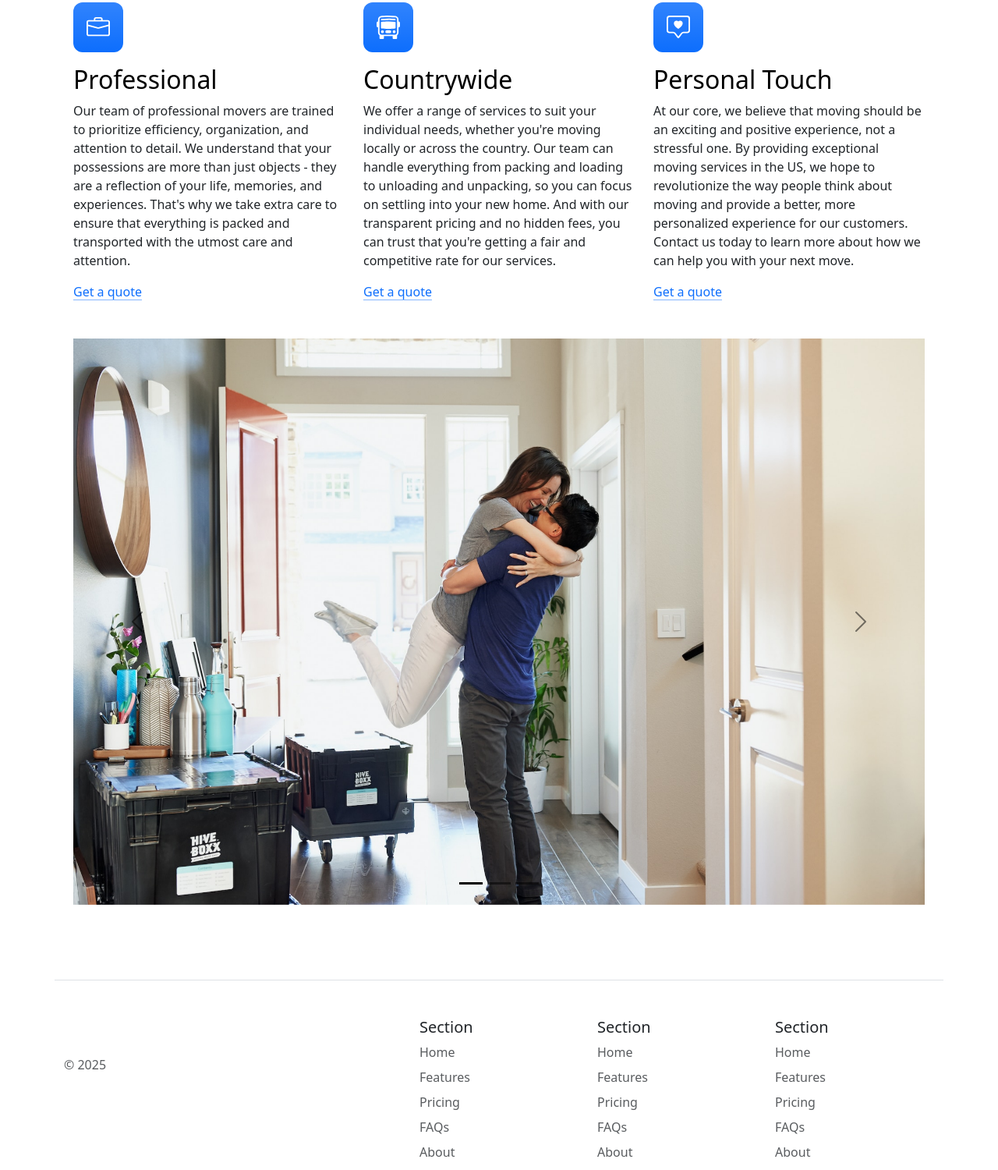
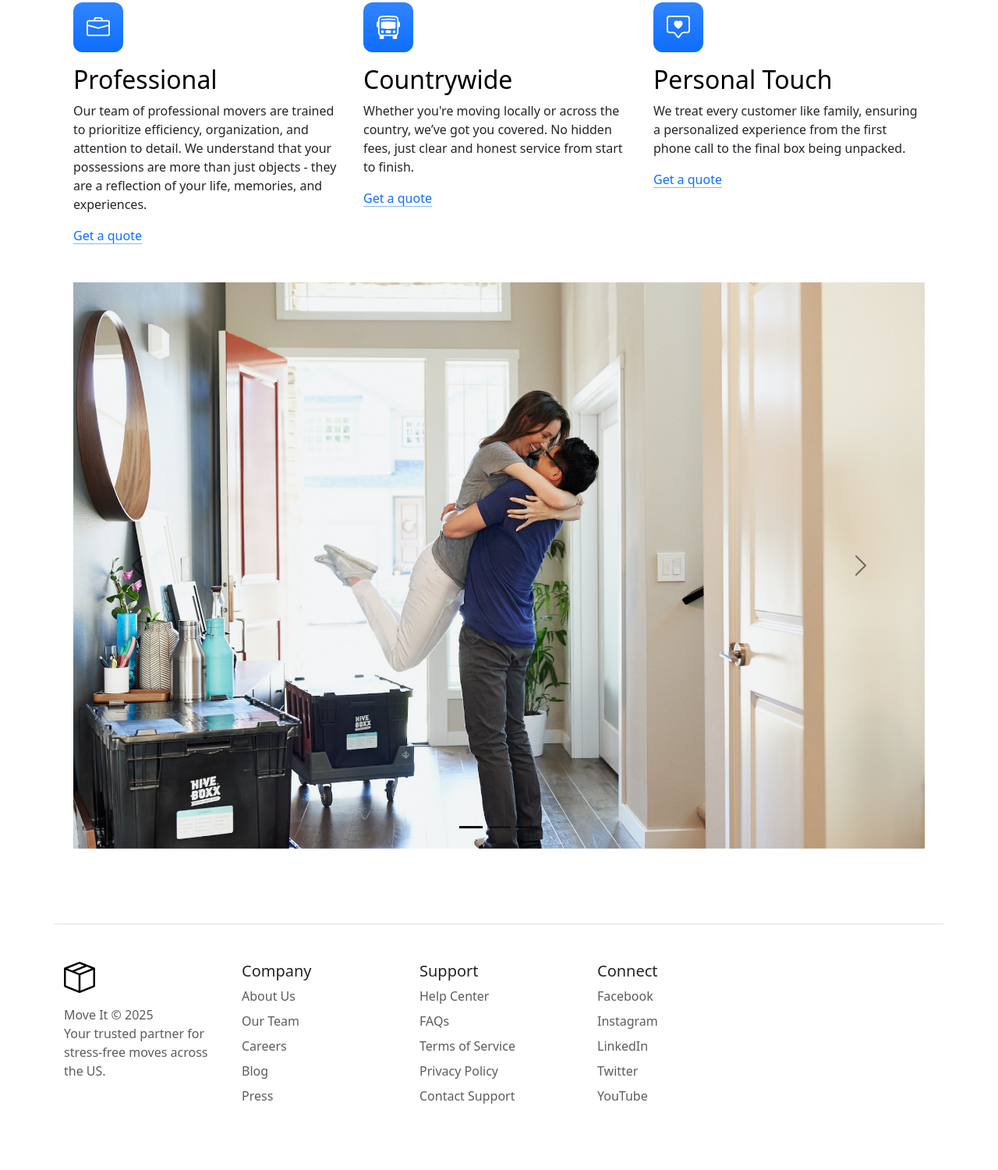
Before and after one commit to mostafaward27/Bootstrap-project, a plain HTML site: page index.html in a window 1280 px wide. Shown: the part 936-2436 px from the top of the page at 78% size. Drawn offline with nearby package versions, Linux system fonts and the light colour scheme.

Commit message:
Update index.html

```diff
--- a/index.html
+++ b/index.html
@@ -37,12 +37,12 @@
               Services
             </a>
             <ul class="dropdown-menu">
-              <li><a class="dropdown-item" href="#">Action</a></li>
-              <li><a class="dropdown-item" href="#">Another action</a></li>
+              <li><a class="dropdown-item" href="#">Residential Move</a></li>
+              <li><a class="dropdown-item" href="#">Office Relocation</a></li>
               <li>
                 <hr class="dropdown-divider">
               </li>
-              <li><a class="dropdown-item" href="#">Something else here</a></li>
+              <li><a class="dropdown-item" href="#">Custom Solutions</a></li>
             </ul>
           </li>
         </ul>
@@ -53,77 +53,66 @@
       </div>
     </div>
   </nav>
+
   <div class="px-4 pt-5 my-5 text-center border-bottom">
-    <h1 class="display-4 fw-bold text-body-emphasis">Move With Joy
-    </h1>
+    <h1 class="display-4 fw-bold text-body-emphasis">Move With Joy</h1>
     <div class="col-lg-6 mx-auto">
       <p class="lead mb-4">Welcome to our website, where we are on a mission to provide exceptional moving services to
         customers in the US. As a startup, we believe that moving doesn't have to be stressful or complicated, and we
-        are passionate about making the process as seamless and enjoyable as possible.
-      </p>
-      <div class="d-grid gap-2 d-sm-flex justify-content-sm-center mb-5"> <button type="button"
-          class="btn btn-primary btn-lg px-4 me-sm-3">Get a Quote</button> <button type="button"
-          class="btn btn-outline-secondary btn-lg px-4">Contact US</button> </div>
+        are passionate about making the process as seamless and enjoyable as possible.</p>
+      <div class="d-grid gap-2 d-sm-flex justify-content-sm-center mb-5">
+        <button type="button" class="btn btn-primary btn-lg px-4 me-sm-3">Get a Quote</button>
+        <button type="button" class="btn btn-outline-secondary btn-lg px-4">Contact US</button>
+      </div>
     </div>
     <div class="overflow-hidden" style="max-height: 30vh;">
-      <div class="container px-5"> <img src="./moving-van.jpg" class="img-fluid border rounded-3 shadow-lg mb-4"
-          alt="Example image" width="700" height="500" loading="lazy"> </div>
+      <div class="container px-5">
+        <img src="./moving-van.jpg" class="img-fluid border rounded-3 shadow-lg mb-4"
+          alt="Example image" width="700" height="500" loading="lazy">
       </div>
     </div>
+  </div>
+
   <div class="container px-4 py-5" id="featured-3">
     <h2 class="pb-2 border-bottom">Why Move With Us?</h2>
     <div class="row g-4 py-5 row-cols-1 row-cols-lg-3">
       <div class="feature col">
-        <div
-          class="feature-icon d-inline-flex align-items-center justify-content-center text-bg-primary bg-gradient fs-2 mb-3">
-          <img src="./briefcase.svg" alt="briefcase icom" height="30px">
+        <div class="feature-icon d-inline-flex align-items-center justify-content-center text-bg-primary bg-gradient fs-2 mb-3">
+          <img src="./briefcase.svg" alt="briefcase icon" height="30px">
         </div>
         <h3 class="fs-2 text-body-emphasis">Professional</h3>
         <p>Our team of professional movers are trained to prioritize efficiency, organization, and attention to detail.
           We understand that your possessions are more than just objects - they are a reflection of your life, memories,
-          and experiences. That's why we take extra care to ensure that everything is packed and transported with the
-          utmost care and attention.</p> <a href="#" class="icon-link">
-          Get a quote
-          <svg class="bi" aria-hidden="true">
-            <use xlink:href="#chevron-right"></use>
-          </svg> </a>
+          and experiences.</p>
+        <a href="#" class="icon-link">Get a quote</a>
       </div>
       <div class="feature col">
-        <div
-          class="feature-icon d-inline-flex align-items-center justify-content-center text-bg-primary bg-gradient fs-2 mb-3">
+        <div class="feature-icon d-inline-flex align-items-center justify-content-center text-bg-primary bg-gradient fs-2 mb-3">
           <img src="./bus-front.svg" alt="bus-front icon" height="30px">
         </div>
         <h3 class="fs-2 text-body-emphasis">Countrywide</h3>
-        <p>We offer a range of services to suit your individual needs, whether you're moving locally or across the
-          country. Our team can handle everything from packing and loading to unloading and unpacking, so you can focus
-          on settling into your new home. And with our transparent pricing and no hidden fees, you can trust that you're
-          getting a fair and competitive rate for our services.</p> <a href="#" class="icon-link">
-          Get a quote
-          <svg class="bi" aria-hidden="true">
-            <use xlink:href="#chevron-right"></use>
-          </svg> </a>
+        <p>Whether you're moving locally or across the country, we’ve got you covered. No hidden fees, just clear and
+          honest service from start to finish.</p>
+        <a href="#" class="icon-link">Get a quote</a>
       </div>
       <div class="feature col">
-        <div
-          class="feature-icon d-inline-flex align-items-center justify-content-center text-bg-primary bg-gradient fs-2 mb-3">
+        <div class="feature-icon d-inline-flex align-items-center justify-content-center text-bg-primary bg-gradient fs-2 mb-3">
           <img src="./chat-square-heart.svg" alt="chat-square-heart icon" height="30px">
         </div>
         <h3 class="fs-2 text-body-emphasis">Personal Touch</h3>
-        <p>At our core, we believe that moving should be an exciting and positive experience, not a stressful one. By
-          providing exceptional moving services in the US, we hope to revolutionize the way people think about moving
-          and provide a better, more personalized experience for our customers. Contact us today to learn more about how
-          we can help you with your next move.</p> <a href="#" class="icon-link">
-          Get a quote
-          <svg class="bi" aria-hidden="true">
-            <use xlink:href="#chevron-right"></use>
-          </svg> </a>
+        <p>We treat every customer like family, ensuring a personalized experience from the first phone call to the final box being unpacked.</p>
+        <a href="#" class="icon-link">Get a quote</a>
       </div>
     </div>
+
     <div id="carouselExampleDark" class="carousel carousel-dark slide">
       <div class="carousel-indicators">
-    <button type="button" data-bs-target="#carouselExampleDark" data-bs-slide-to="0" class="active" aria-current="true" aria-label="Slide 1"></button>
-    <button type="button" data-bs-target="#carouselExampleDark" data-bs-slide-to="1" aria-label="Slide 2"></button>
-    <button type="button" data-bs-target="#carouselExampleDark" data-bs-slide-to="2" aria-label="Slide 3"></button>
+        <button type="button" data-bs-target="#carouselExampleDark" data-bs-slide-to="0" class="active"
+          aria-current="true" aria-label="Slide 1"></button>
+        <button type="button" data-bs-target="#carouselExampleDark" data-bs-slide-to="1"
+          aria-label="Slide 2"></button>
+        <button type="button" data-bs-target="#carouselExampleDark" data-bs-slide-to="2"
+          aria-label="Slide 3"></button>
       </div>
       <div class="carousel-inner">
         <div class="carousel-item active" data-bs-interval="10000">
@@ -131,7 +120,6 @@
         </div>
         <div class="carousel-item" data-bs-interval="2000">
           <img src="./dog.jpg" class="d-block w-100" alt="dog img">
-
         </div>
         <div class="carousel-item">
           <img src="./family.jpg" class="d-block w-100" alt="family img">
@@ -147,49 +135,54 @@
       </button>
     </div>
   </div>
+
   <div class="container">
     <footer class="row row-cols-1 row-cols-sm-2 row-cols-md-5 py-5 my-5 border-top">
-      <div class="col mb-3"> <a href="/" class="d-flex align-items-center mb-3 link-body-emphasis text-decoration-none"
-          aria-label="Bootstrap"> <svg class="bi me-2" width="40" height="32" aria-hidden="true">
-            <use xlink:href="#bootstrap"></use>
-          </svg> </a>
-        <p class="text-body-secondary">© 2025</p>
+      <div class="col mb-3">
+        <a href="/" class="d-flex align-items-center mb-3 link-body-emphasis text-decoration-none">
+          <img src="./box-seam.svg" alt="Move It Icon" height="40px">
+        </a>
+        <p class="text-body-secondary">Move It © 2025 <br> Your trusted partner for stress-free moves across the US.</p>
       </div>
-      <div class="col mb-3"></div>
+
       <div class="col mb-3">
-        <h5>Section</h5>
+        <h5>Company</h5>
         <ul class="nav flex-column">
-          <li class="nav-item mb-2"><a href="#" class="nav-link p-0 text-body-secondary">Home</a></li>
-          <li class="nav-item mb-2"><a href="#" class="nav-link p-0 text-body-secondary">Features</a></li>
-          <li class="nav-item mb-2"><a href="#" class="nav-link p-0 text-body-secondary">Pricing</a></li>
-          <li class="nav-item mb-2"><a href="#" class="nav-link p-0 text-body-secondary">FAQs</a></li>
-          <li class="nav-item mb-2"><a href="#" class="nav-link p-0 text-body-secondary">About</a></li>
+          <li class="nav-item mb-2"><a href="#" class="nav-link p-0 text-body-secondary">About Us</a></li>
+          <li class="nav-item mb-2"><a href="#" class="nav-link p-0 text-body-secondary">Our Team</a></li>
+          <li class="nav-item mb-2"><a href="#" class="nav-link p-0 text-body-secondary">Careers</a></li>
+          <li class="nav-item mb-2"><a href="#" class="nav-link p-0 text-body-secondary">Blog</a></li>
+          <li class="nav-item mb-2"><a href="#" class="nav-link p-0 text-body-secondary">Press</a></li>
         </ul>
       </div>
+
       <div class="col mb-3">
-        <h5>Section</h5>
+        <h5>Support</h5>
         <ul class="nav flex-column">
-          <li class="nav-item mb-2"><a href="#" class="nav-link p-0 text-body-secondary">Home</a></li>
-          <li class="nav-item mb-2"><a href="#" class="nav-link p-0 text-body-secondary">Features</a></li>
-          <li class="nav-item mb-2"><a href="#" class="nav-link p-0 text-body-secondary">Pricing</a></li>
+          <li class="nav-item mb-2"><a href="#" class="nav-link p-0 text-body-secondary">Help Center</a></li>
           <li class="nav-item mb-2"><a href="#" class="nav-link p-0 text-body-secondary">FAQs</a></li>
-          <li class="nav-item mb-2"><a href="#" class="nav-link p-0 text-body-secondary">About</a></li>
+          <li class="nav-item mb-2"><a href="#" class="nav-link p-0 text-body-secondary">Terms of Service</a></li>
+          <li class="nav-item mb-2"><a href="#" class="nav-link p-0 text-body-secondary">Privacy Policy</a></li>
+          <li class="nav-item mb-2"><a href="#" class="nav-link p-0 text-body-secondary">Contact Support</a></li>
         </ul>
       </div>
+
       <div class="col mb-3">
-        <h5>Section</h5>
+        <h5>Connect</h5>
         <ul class="nav flex-column">
-          <li class="nav-item mb-2"><a href="#" class="nav-link p-0 text-body-secondary">Home</a></li>
-          <li class="nav-item mb-2"><a href="#" class="nav-link p-0 text-body-secondary">Features</a></li>
-          <li class="nav-item mb-2"><a href="#" class="nav-link p-0 text-body-secondary">Pricing</a></li>
-          <li class="nav-item mb-2"><a href="#" class="nav-link p-0 text-body-secondary">FAQs</a></li>
-          <li class="nav-item mb-2"><a href="#" class="nav-link p-0 text-body-secondary">About</a></li>
+          <li class="nav-item mb-2"><a href="#" class="nav-link p-0 text-body-secondary">Facebook</a></li>
+          <li class="nav-item mb-2"><a href="#" class="nav-link p-0 text-body-secondary">Instagram</a></li>
+          <li class="nav-item mb-2"><a href="#" class="nav-link p-0 text-body-secondary">LinkedIn</a></li>
+          <li class="nav-item mb-2"><a href="#" class="nav-link p-0 text-body-secondary">Twitter</a></li>
+          <li class="nav-item mb-2"><a href="#" class="nav-link p-0 text-body-secondary">YouTube</a></li>
         </ul>
       </div>
     </footer>
   </div>
+
   <script src="https://cdn.jsdelivr.net/npm/bootstrap@5.3.7/dist/js/bootstrap.bundle.min.js"
     integrity="sha384-ndDqU0Gzau9qJ1lfW4pNLlhNTkCfHzAVBReH9diLvGRem5+R9g2FzA8ZGN954O5Q"
     crossorigin="anonymous"></script>
 </body>
+
 </html>
```
Lines whose indentation alone changed are shown as unchanged.
